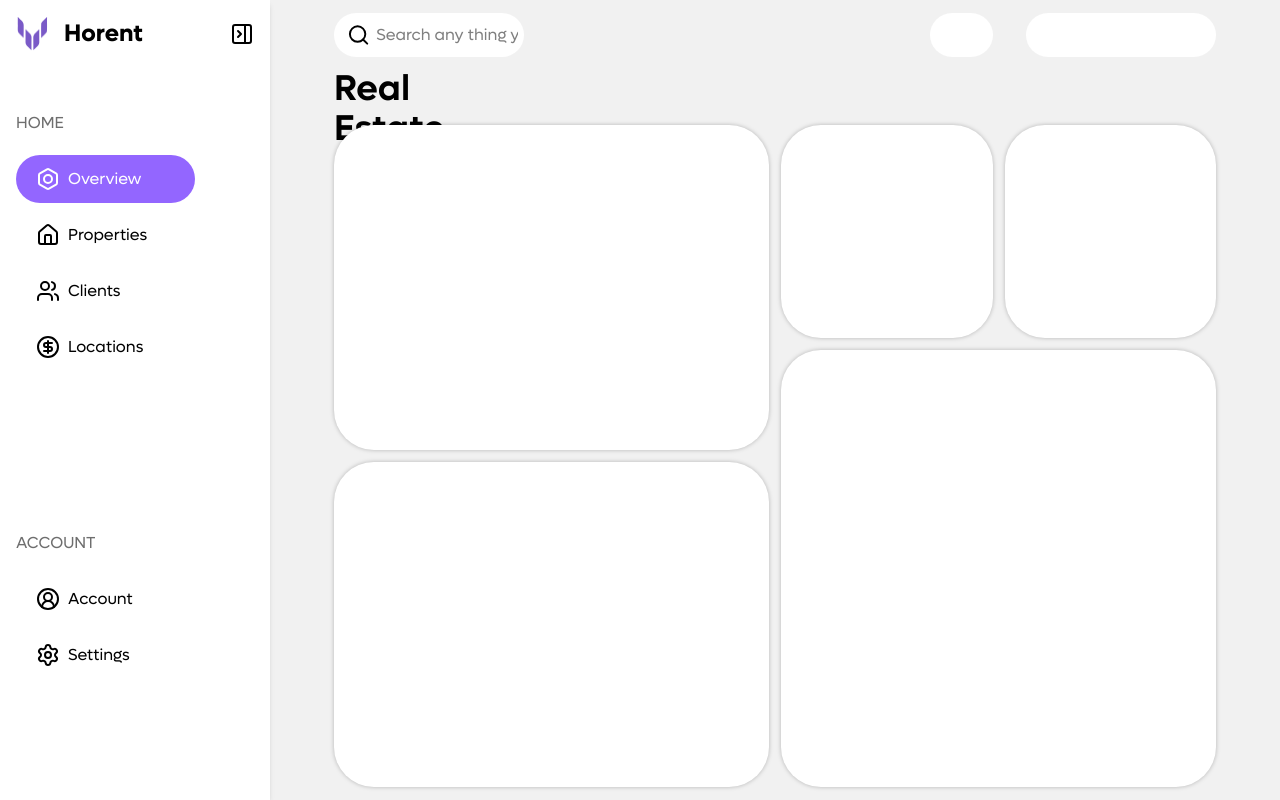
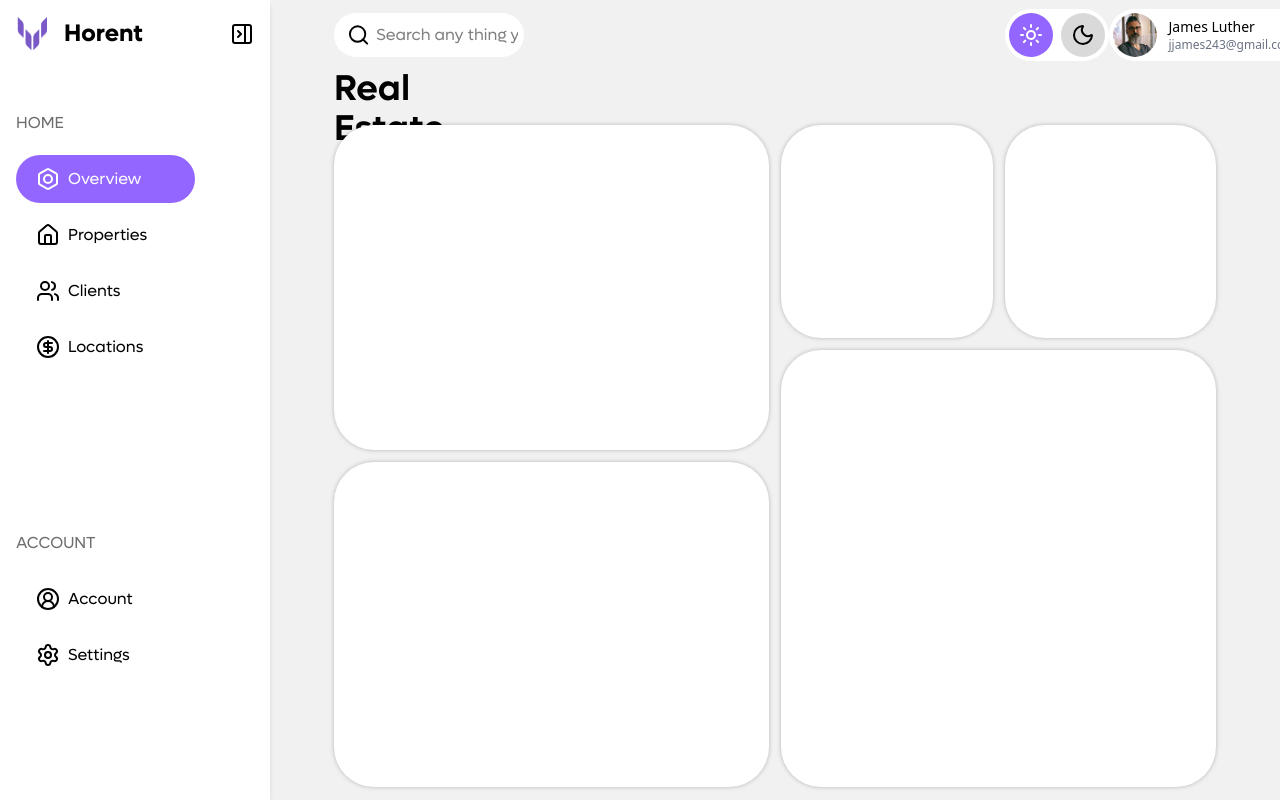
Before and after one commit to m0hkx/Horent, a React (Vite) app: page / in a window 1280 px wide. Built offline with nearby package versions, Linux system fonts and the light colour scheme.

Commit message:
Add profile card & theme selection

```diff
--- a/src/components/layout/Topbar.tsx
+++ b/src/components/layout/Topbar.tsx
@@ -1,5 +1,12 @@
 import Input from "../common/Input";
-import { Search } from "lucide-react";
+import { Moon, Search, Sun, ChevronDown } from "lucide-react";
+import profile from "../../assets/profile.png";
+
+const user: { name: string; email: string } = {
+    name: "James Luther",
+    email: "jjames243@gmail.com",
+};
+
 
 function Topbar() {
     return (
@@ -9,13 +16,38 @@ function Topbar() {
                 <Input />
             </div>
 
-            <div className="col-start-10 col-span-3 bg-[#FFFFFF] rounded-full w-[90%] ml-auto">
+            <div className="col-start-10 col-span-3 flex items-center justify-between">
+                {/* Theme toggle */}
+                <div className="flex items-center space-x-2 bg-white rounded-full px-1 py-1">
+                    <div className="bg-[#9366FF] rounded-full p-2.5">
+                        <Sun color="white" />
+                    </div>
+                    <div className="bg-[#D9D9D9] rounded-full p-2.5">
+                        <Moon />
+                    </div>
+                </div>
 
+                {/* Profile card */}
+                <div className="flex items-center bg-white rounded-full px-1 py-1">
+                    <div className="w-11 h-11 rounded-full overflow-hidden mr-3">
+                        <img
+                            src={profile}
+                            alt="Profile"
+                            className="w-full h-full object-cover"
+                        />
+                    </div>
+
+                    <div className="flex flex-col">
+                        <p className="font-medium text-sm">{user.name}</p>
+                        <p className="text-gray-500 text-xs">{user.email}</p>
+                    </div>
+
+                    <div className="ml-3 pr-2">
+                        <ChevronDown />
+                    </div>
+                </div>
             </div>
 
-            <div className="col-start-9 col-span-1 row-start-1 bg-[#FFFFFF] rounded-full">
-
-            </div>
         </>
     )
 }
```
Also changed, not shown: src/assets/profile.png (added).
